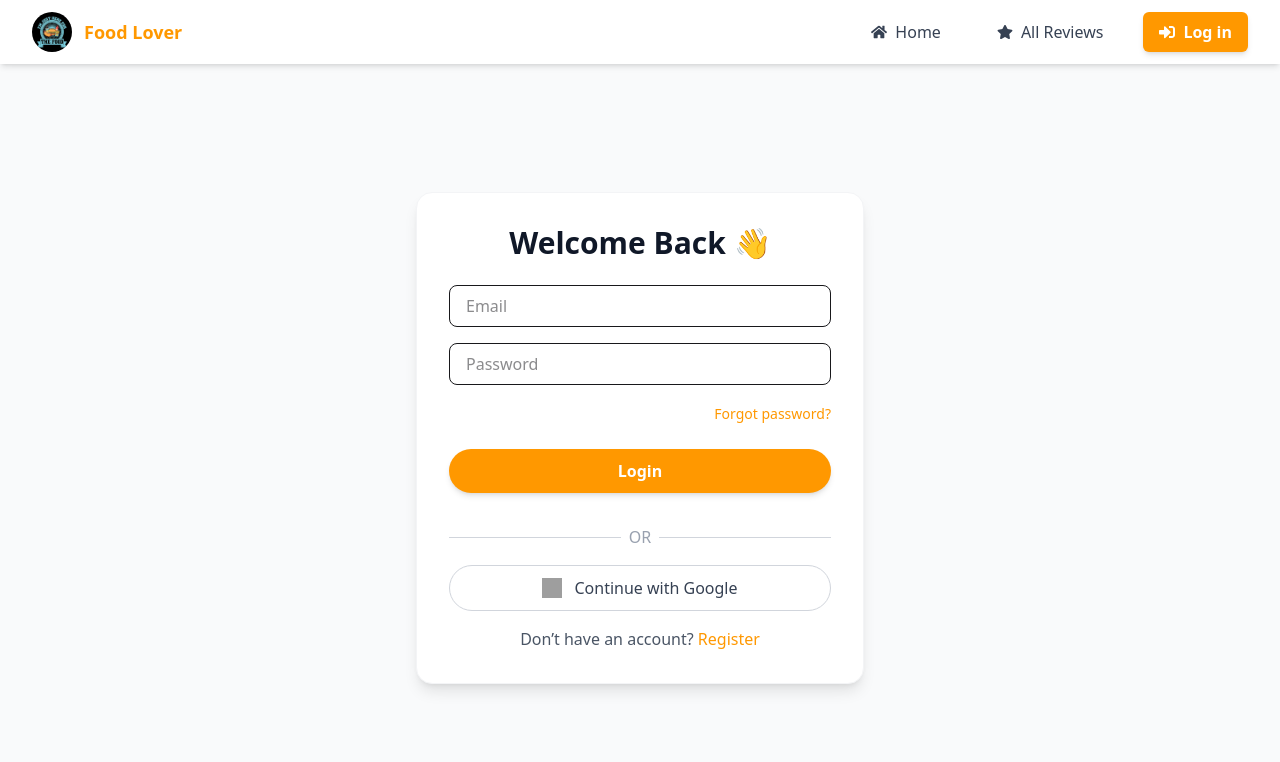
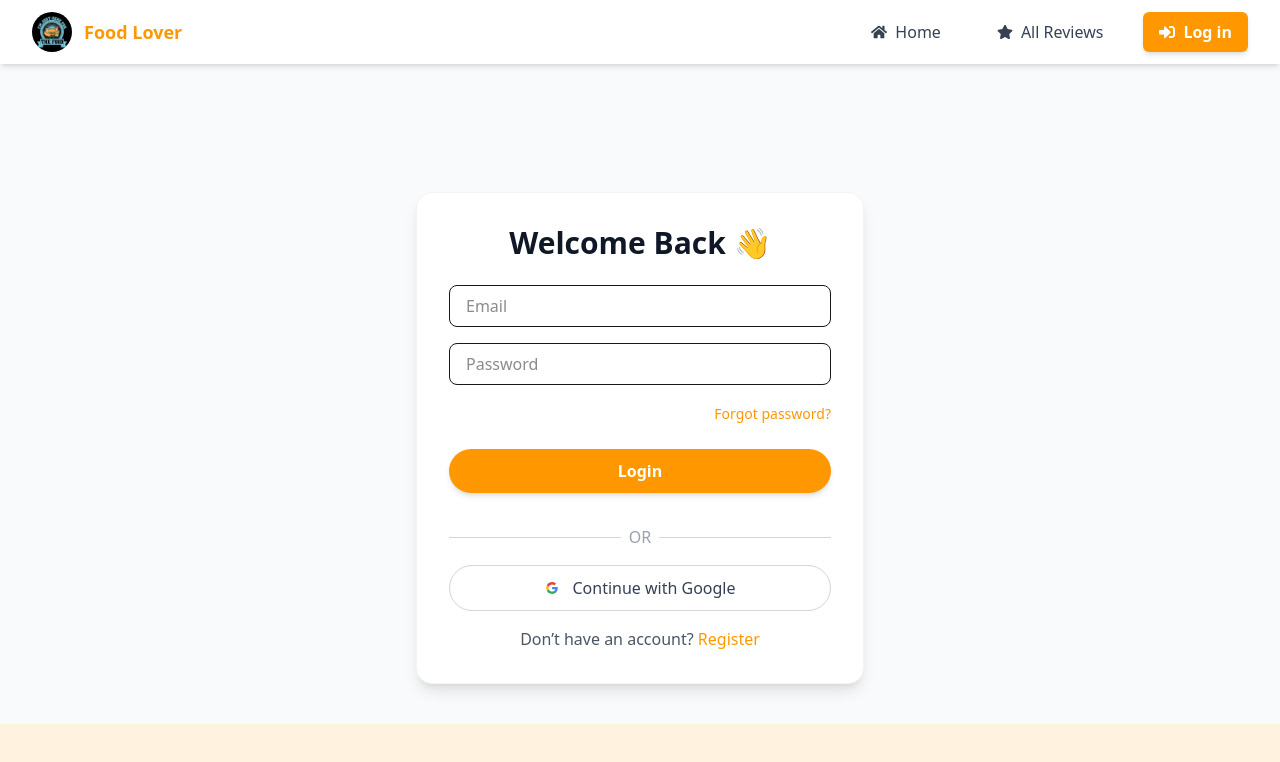
Before and after one commit to Rafi570/Local-Food-Lovers-Network-client, a React (Vite) app: page /auth-login in a window 1280 px wide. Shown: the top 762 px of the page. Built offline with nearby package versions, Linux system fonts and the light colour scheme; no server answers; grey boxes are pictures that could not be loaded.

Commit message:
delete + additional section

```diff
--- /dev/null
+++ b/src/components/Add2/Add2.jsx
@@ -0,0 +1,72 @@
+import React, { useEffect } from "react";
+
+const Add2 = () => {
+  useEffect(() => {
+    const observer = new IntersectionObserver(
+      (entries) => {
+        entries.forEach((entry) => {
+          if (entry.isIntersecting) {
+            entry.target.classList.add("opacity-100", "translate-y-0");
+            entry.target.classList.remove("opacity-0", "translate-y-10");
+          } else {
+            entry.target.classList.remove("opacity-100", "translate-y-0");
+            entry.target.classList.add("opacity-0", "translate-y-10");
+          }
+        });
+      },
+      { threshold: 0.2 }
+    );
+
+    document.querySelectorAll(".info-point").forEach((el) =>
+      observer.observe(el)
+    );
+
+    return () => observer.disconnect();
+  }, []);
+
+  return (
+    <section className="mb-10 py-16 px-4">
+      <div className="max-w-6xl mx-auto text-center">
+        {/* Title */}
+        <h2 className="text-3xl sm:text-4xl md:text-5xl font-bold text-gray-900 mb-4 transition-all duration-700 opacity-0 translate-y-10 info-point">
+          🍽️ Celebrating <span className="text-[#FF9800]">Our Local Cuisine</span>
+        </h2>
+        <p className="text-gray-700 text-lg md:text-xl mb-10 transition-all duration-700 opacity-0 translate-y-10 info-point">
+          Discover the rich flavors and stories behind our local dishes. Learn why local food is more than just a meal—it’s a culture.
+        </p>
+
+        {/* Info Points */}
+        <div className="grid grid-cols-1 md:grid-cols-3 gap-8 text-left">
+          {/* Point 1 */}
+          <div className="flex flex-col items-center md:items-start transition-all duration-700 opacity-0 translate-y-10 info-point">
+            <span className="text-4xl mb-2">🥘</span>
+            <h3 className="text-xl font-semibold mb-1">Why Local Food Matters</h3>
+            <p className="text-gray-600">
+              Local food supports our community, preserves tradition, and keeps authentic flavors alive.
+            </p>
+          </div>
+
+          {/* Point 2 */}
+          <div className="flex flex-col items-center md:items-start transition-all duration-700 opacity-0 translate-y-10 info-point">
+            <span className="text-4xl mb-2">📖</span>
+            <h3 className="text-xl font-semibold mb-1">Story of Popular Dishes</h3>
+            <p className="text-gray-600">
+              Learn the origins and secrets behind beloved dishes passed down through generations.
+            </p>
+          </div>
+
+          {/* Point 3 */}
+          <div className="flex flex-col items-center md:items-start transition-all duration-700 opacity-0 translate-y-10 info-point">
+            <span className="text-4xl mb-2">🌟</span>
+            <h3 className="text-xl font-semibold mb-1">What Makes Us Special</h3>
+            <p className="text-gray-600">
+              Our platform connects food lovers to authentic local experiences, recipes, and stories.
+            </p>
+          </div>
+        </div>
+      </div>
+    </section>
+  );
+};
+
+export default Add2;
--- a/src/components/Food/Food.jsx
+++ b/src/components/Food/Food.jsx
@@ -9,7 +9,7 @@ const Food = ({ food }) => {
       {/* Food Image */}
       <div className="relative">
         <img
-          src="https://images.unsplash.com/photo-1600891964599-f61ba0e24092?auto=format&fit=crop&w=800&q=80" // dynamic photo
+          src={food.photo}
           alt={food.foodName}
           className="w-full h-56 object-cover"
         />
--- a/src/components/Footer/Footer.jsx
+++ b/src/components/Footer/Footer.jsx
@@ -3,7 +3,7 @@ import logo from "../../assets/pngtree-i-m-just-here-for-the-food-funny-fast-foo
 
 const Footer = () => {
   return (
-    <footer className="bg-[#FFF3E0] text-gray-700 pt-10 pb-6 px-6 md:px-20 mt-20">
+    <footer className="bg-[#FFF3E0] mt-10 text-gray-700 pt-10 pb-6 px-6 md:px-20 ">
       {/* Main content */}
       <div className="max-w-7xl mx-auto grid grid-cols-1 sm:grid-cols-2 md:grid-cols-4 gap-10">
         {/* Logo + Description */}
--- a/src/pages/Home/Home.jsx
+++ b/src/pages/Home/Home.jsx
@@ -4,6 +4,7 @@ import Banner from '../../components/Banner/Banner';
 import Foods from '../Foods/Foods';
 // import TopLocalFoodSpots from '../../components/TopLocalFoodSpots/TopLocalFoodSpots';
 import LocalFlavorHighlights from '../../components/LocalFlavorHighlights/LocalFlavorHighlights';
+import Add2 from '../../components/Add2/Add2';
 // import AddReview from '../AddReview/AddReview';
 // import Loading from '../../components/Loading/Loading';
 
@@ -15,7 +16,9 @@ const Home = () => {
       <Banner></Banner>
       <Foods></Foods>
       {/* <TopLocalFoodSpots></TopLocalFoodSpots> */}
+            <Add2></Add2>
       <LocalFlavorHighlights></LocalFlavorHighlights>
+
       {/* <AddReview></AddReview> */}
 
     </div>
--- a/src/pages/Login/Login.jsx
+++ b/src/pages/Login/Login.jsx
@@ -124,11 +124,33 @@ const Login = () => {
             disabled={loading}
             className="w-full flex items-center justify-center gap-3 border border-gray-300 py-2.5 rounded-full hover:bg-gray-100 transition duration-300"
           >
-            <img
-              src="https://upload.wikimedia.org/wikipedia/commons/5/53/Google_%22G%22_Logo.svg"
-              alt="Google Logo"
-              className="w-5 h-5"
-            />
+            <svg
+              aria-label="Google logo"
+              width="16"
+              height="16"
+              xmlns="http://www.w3.org/2000/svg"
+              viewBox="0 0 512 512"
+            >
+              <g>
+                <path d="m0 0H512V512H0" fill="#fff"></path>
+                <path
+                  fill="#34a853"
+                  d="M153 292c30 82 118 95 171 60h62v48A192 192 0 0190 341"
+                ></path>
+                <path
+                  fill="#4285f4"
+                  d="m386 400a140 175 0 0053-179H260v74h102q-7 37-38 57"
+                ></path>
+                <path
+                  fill="#fbbc02"
+                  d="m90 341a208 200 0 010-171l63 49q-12 37 0 73"
+                ></path>
+                <path
+                  fill="#ea4335"
+                  d="m153 219c22-69 116-109 179-50l55-54c-78-75-230-72-297 55"
+                ></path>
+              </g>
+            </svg>
             <span className="text-gray-700 font-medium">
               Continue with Google
             </span>
--- a/src/pages/Register/Register.jsx
+++ b/src/pages/Register/Register.jsx
@@ -197,11 +197,7 @@ const Register = () => {
           disabled={loading}
           className="w-full flex items-center justify-center gap-3 border border-gray-300 py-2.5 rounded-full hover:bg-gray-100 transition duration-300"
         >
-          <img
-            src="https://upload.wikimedia.org/wikipedia/commons/5/53/Google_%22G%22_Logo.svg"
-            alt="Google Logo"
-            className="w-5 h-5"
-          />
+<svg aria-label="Google logo" width="16" height="16" xmlns="http://www.w3.org/2000/svg" viewBox="0 0 512 512"><g><path d="m0 0H512V512H0" fill="#fff"></path><path fill="#34a853" d="M153 292c30 82 118 95 171 60h62v48A192 192 0 0190 341"></path><path fill="#4285f4" d="m386 400a140 175 0 0053-179H260v74h102q-7 37-38 57"></path><path fill="#fbbc02" d="m90 341a208 200 0 010-171l63 49q-12 37 0 73"></path><path fill="#ea4335" d="m153 219c22-69 116-109 179-50l55-54c-78-75-230-72-297 55"></path></g></svg>
           <span className="text-gray-700 font-medium">
             Continue with Google
           </span>
```
